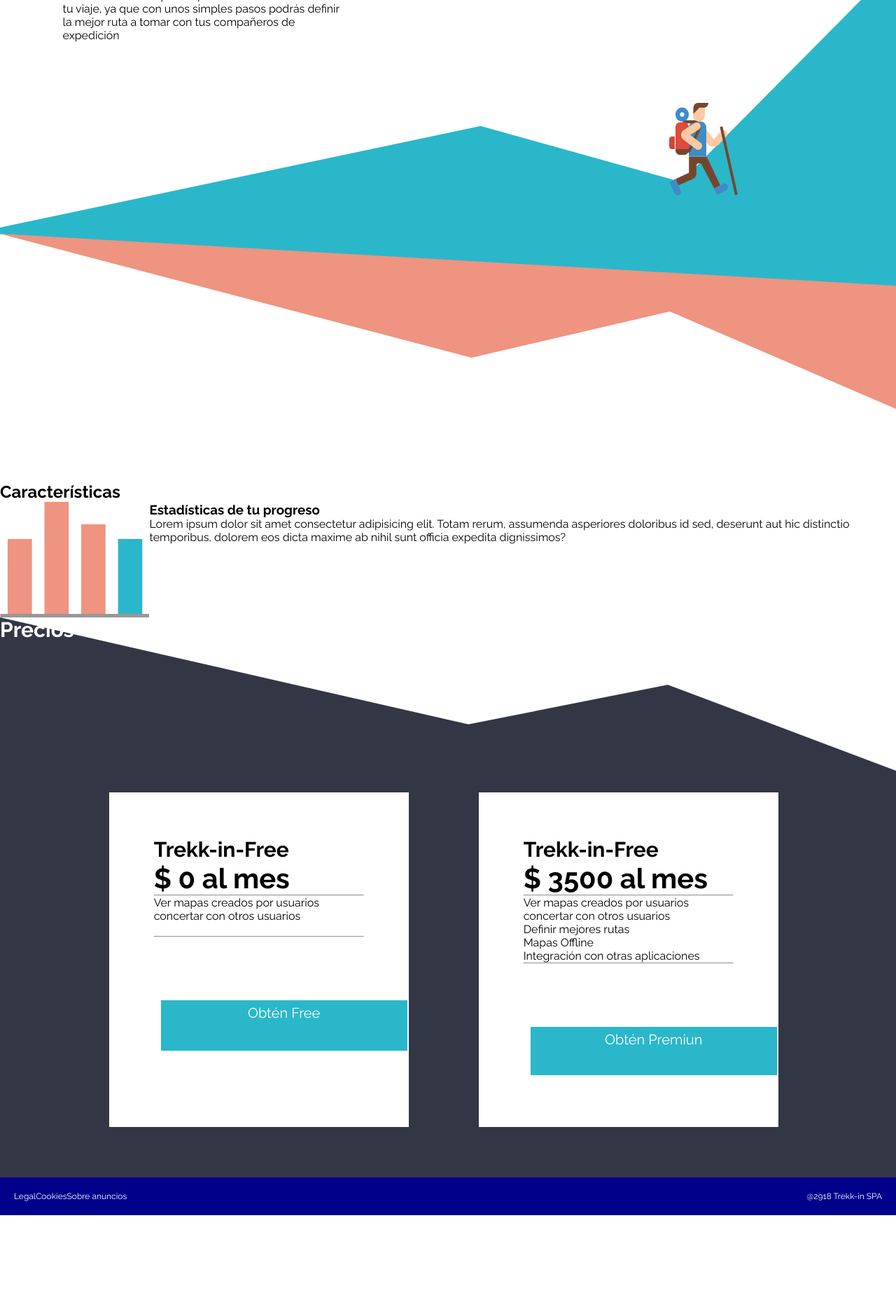
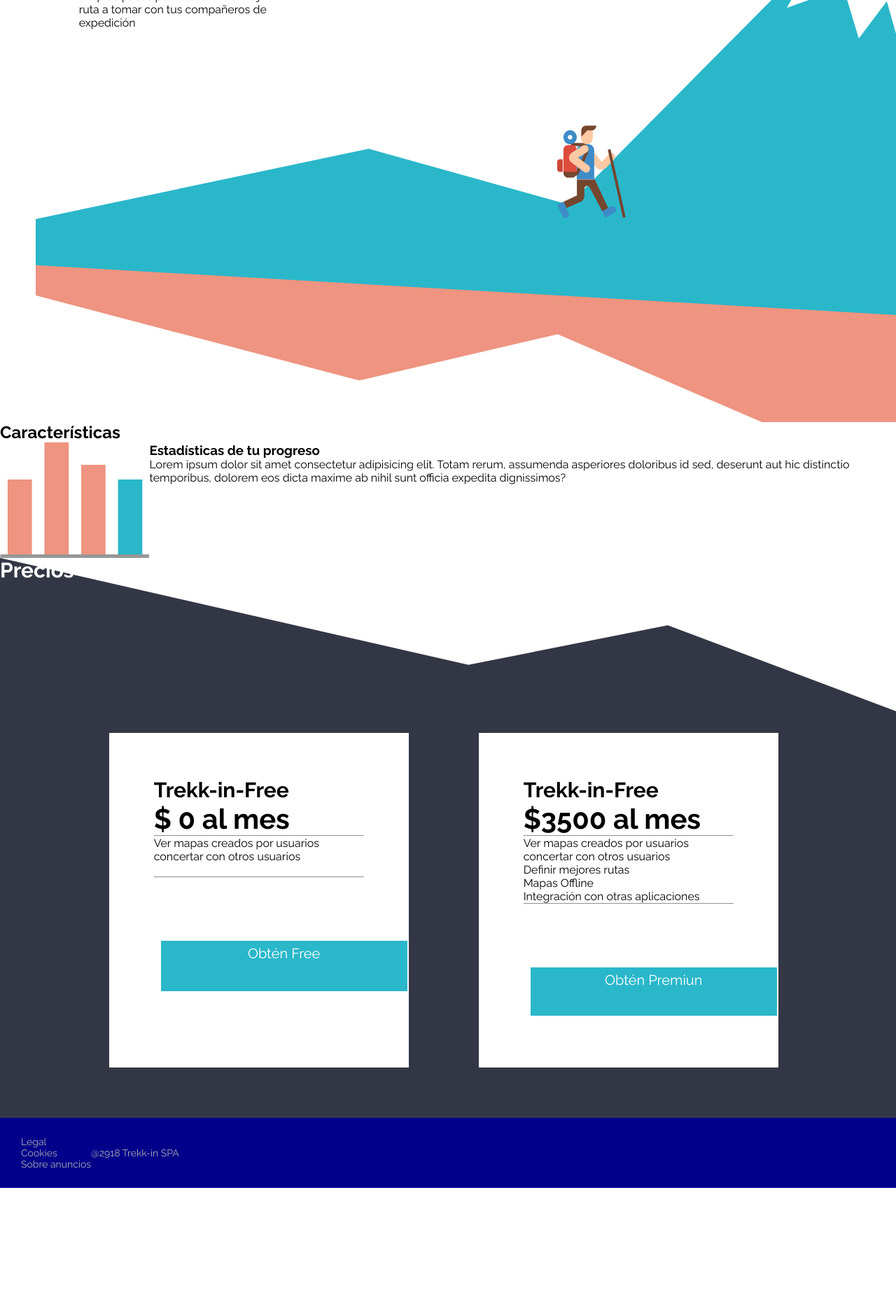
Before and after one commit to KarinaCid/M2-Startup-Trekk-in, a plain HTML site: page index.html in a window 1280 px wide. Shown: the part 212-2072 px from the top of the page at 70% size. After the commit the page ends 1987 px from the top, so only its background shows below. Drawn offline with Linux system fonts and the light colour scheme.

Commit message:
arreglos

```diff
--- a/assets/scss/layout/_footer.scss
+++ b/assets/scss/layout/_footer.scss
@@ -2,19 +2,38 @@
 // This file contains all styles related to the footer of the site/application.
 // -----------------------------------------------------------------------------
 .footer{
+    padding: 0.9375rem 1.875rem;
+    background-color: $black;
+    height: 90%;
+    color: $silver;
+    display:flex;
+    align-items: center;
+    font-size: $small;
+    &__items{
+    width: 100%;
     display: flex;
-    flex-direction: row;
-    background-color: $black;
-    color: $white;
-    font-size: $x-small;
-    justify-content: space-between;
-    padding: 20px 20px;
-    &__list{
-        display: flex;
+    flex-wrap: wrap;
+    margin: 0 20px 0 20px;
 
+
+  li{
+    margin: 0.125rem 0.625rem;
+    white-space: wrap;
+
+    @include respond-to($bp-md){
+        li{
+            flex-wrap: wrap;
+        }
     }
-    @include respond-to($bp-md){
-        flex-direction: column;
-        align-items: center;
+
+  }
+
+  li:nth-last-child(2){
+    flex: 1;
+  }
+
+  li:hover{
+      color:$platinum;
+  }
     }
 }
--- a/assets/scss/layout/_hero.scss
+++ b/assets/scss/layout/_hero.scss
@@ -1,18 +1,49 @@
 .hero{
+    height: 100%;
+    width: 100%;
+    grid-column: 1 / 2;
+    grid-row: 2 / 3;
+    padding-top: 15px;
+    margin-top: 100px;
 
-    &__text{
-        width: 400px;
-        height: 350px;
-        padding: 7%;
+    &__image {
+        display: flex;
+        justify-content: left;
+        margin-left: 4%;
+        height: 43.75rem;
+        background-image: url("../img/bg-hero.svg");
+        background-repeat: no-repeat;
+        background-position: right;
+    }
+    &__image-text {
+        width: 18.75rem;
+        margin-top: 15px;
+        margin-left: 5%;
 
-    }
-    &__image{
-        width: 100%;
-        height: 900px;
-        background-image: url("../img/bg-hero.svg");
+        &__image-h2 {
+            font-size: $xx-large;
+            margin-bottom: 0.625rem;
+                .parrafo{
+                    font-size: $x-small;
+                    line-height: 1.5625rem;
 
-    }
-    &__h2{
-        font-size: $xxxx-large;
+                }
+        }
     }
 }
+@include respond-to($bp-md) {
+    .hero{
+        &__image {
+            background-size: 150%;
+        }
+    }
+}
+@include respond-to($bp-sm){
+   .hero {
+        &__image {
+            display: flex;
+            justify-content: center;
+            background-size: 100%;
+        }
+   }
+}
--- a/assets/scss/layout/_navbar.scss
+++ b/assets/scss/layout/_navbar.scss
@@ -1,11 +1,17 @@
 
 //vista escritorio
+.container {
+    max-width: 100%;
+    display: grid;
+
     .navbar {
         position: fixed;
         width: 100%;
         overflow: hidden;
         background-color: $white;
-}
+        grid-column: 1 / 2;
+        grid-row: 1 / 2;
+
         .logo {
             height: 40px;
             width: 40px;
@@ -59,21 +65,6 @@
         .dropdown {
             display:none;
         }
-
-
-// vista mobile
-
-@include respond-to($bp-md) {
-    .navbar {
-        display: flex;
-        justify-content: space-between;
-        align-items: center;
-        .navegacion{
-            display:none;
-        }
-    }
-}
-
         .dropdown {
             display: flex;
             margin-right: 25px;
@@ -105,3 +96,17 @@
                 }
             }
         }
+    }
+}
+// vista mobile
+
+@include respond-to($bp-md) {
+    .navbar {
+        display: flex;
+        justify-content: space-between;
+        align-items: center;
+        .navegacion{
+            display:none;
+        }
+    }
+}
--- a/index.html
+++ b/index.html
@@ -16,7 +16,7 @@
       <div class="navegacion__menu">
         <ul class="navegacion__menu-lista">
           <li><a href="#">Acerca de</a></li>
-          <li><a href="#">Caracteristicas</a></li>
+          <li><a href="#">Características</a></li>
           <li><a href="#">precios</a></li>
         </ul>
       </div>
@@ -30,7 +30,7 @@
     <div class="dropdown">
       <ul class="lista" id="mylinks">
         <li><a href="#">Acerca de</a></li>
-        <li><a href="#">Caracteristicas</a></li>
+        <li><a href="#">Características</a></li>
         <li><a href="#">precios</a></li>
         <li><a href="#">Iniciar Sesión</a></li>
         <li><a href="#">Regístrate</a></li>
@@ -42,10 +42,10 @@
   </nav>
   <section class="hero">
     <div class="hero__image">
-      <div class="hero__text">
-      <h2 class="hero__h2">Haz Trekking sin Parar</h2>
-      <p>con Trekk-in te despreocuparás de la estimación de tu viaje, ya que con unos simples pasos podrás definir la mejor ruta a tomar con tus compañeros de expedición</p>
-    </div>
+      <div class="hero__image-text">
+        <h2 class="hero__image-h2">Haz Trekking sin Parar</h2>
+        <p class="parrafo mt-5">con Trekk-in te despreocuparás de la estimación de tu viaje, ya que con unos simples pasos podrás definir la mejor ruta a tomar con tus compañeros de expedición</p>
+      </div>
     </div>
 
   </section>
@@ -75,7 +75,7 @@
     </div>
     <div class="price__cards">
       <h3 class="price__tittle">Trekk-in-Free</h3>
-      <h1 class="price__mes">$ 3500 al mes</h1>
+      <h1 class="price__mes">$3500 al mes</h1>
       <hr>
       <li>Ver mapas creados por usuarios</li>
       <li>concertar con otros usuarios</li>
```
Also changed, not shown: assets/css/style.css, 1 other file. Lines whose indentation alone changed are shown as unchanged.
